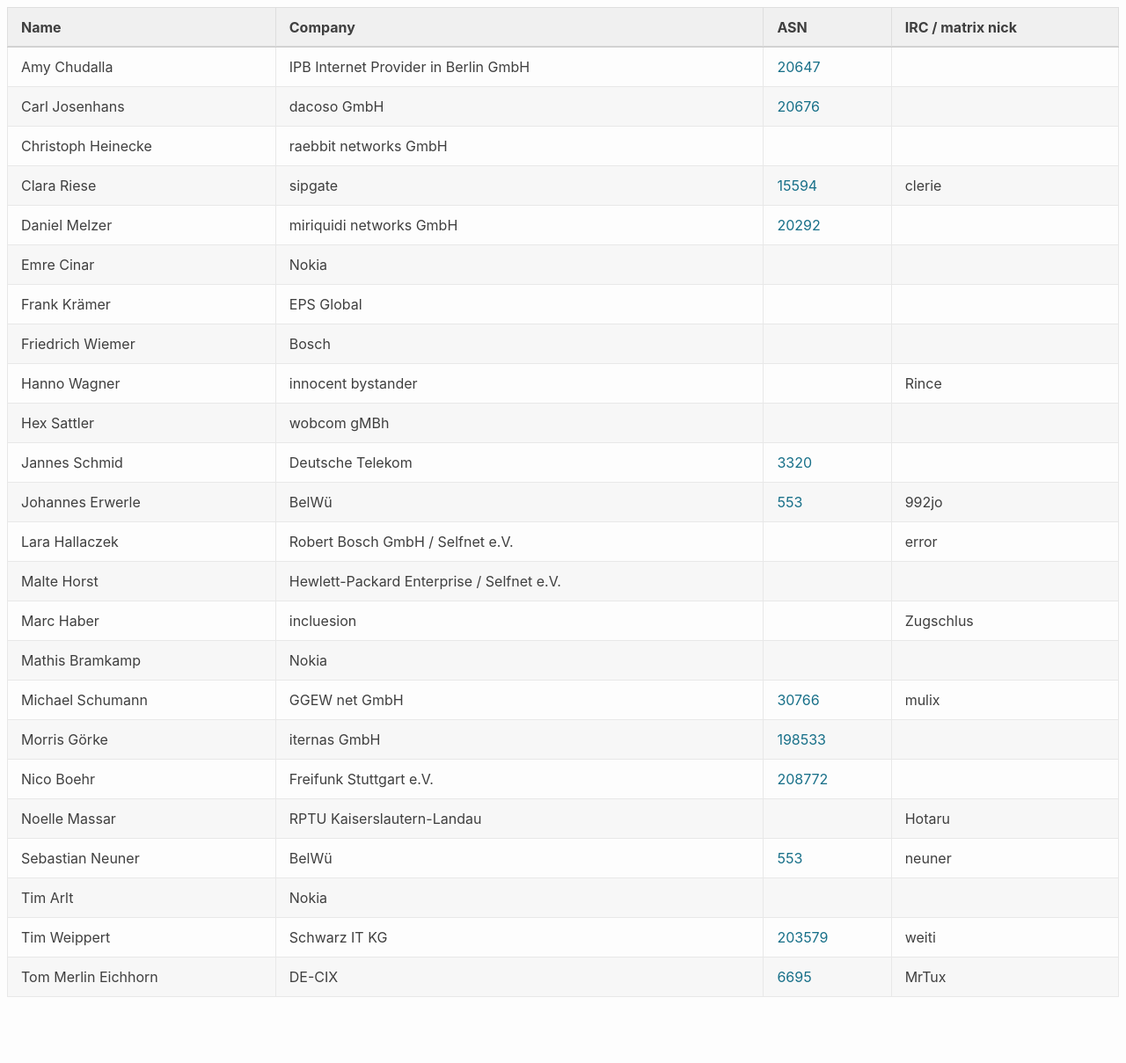
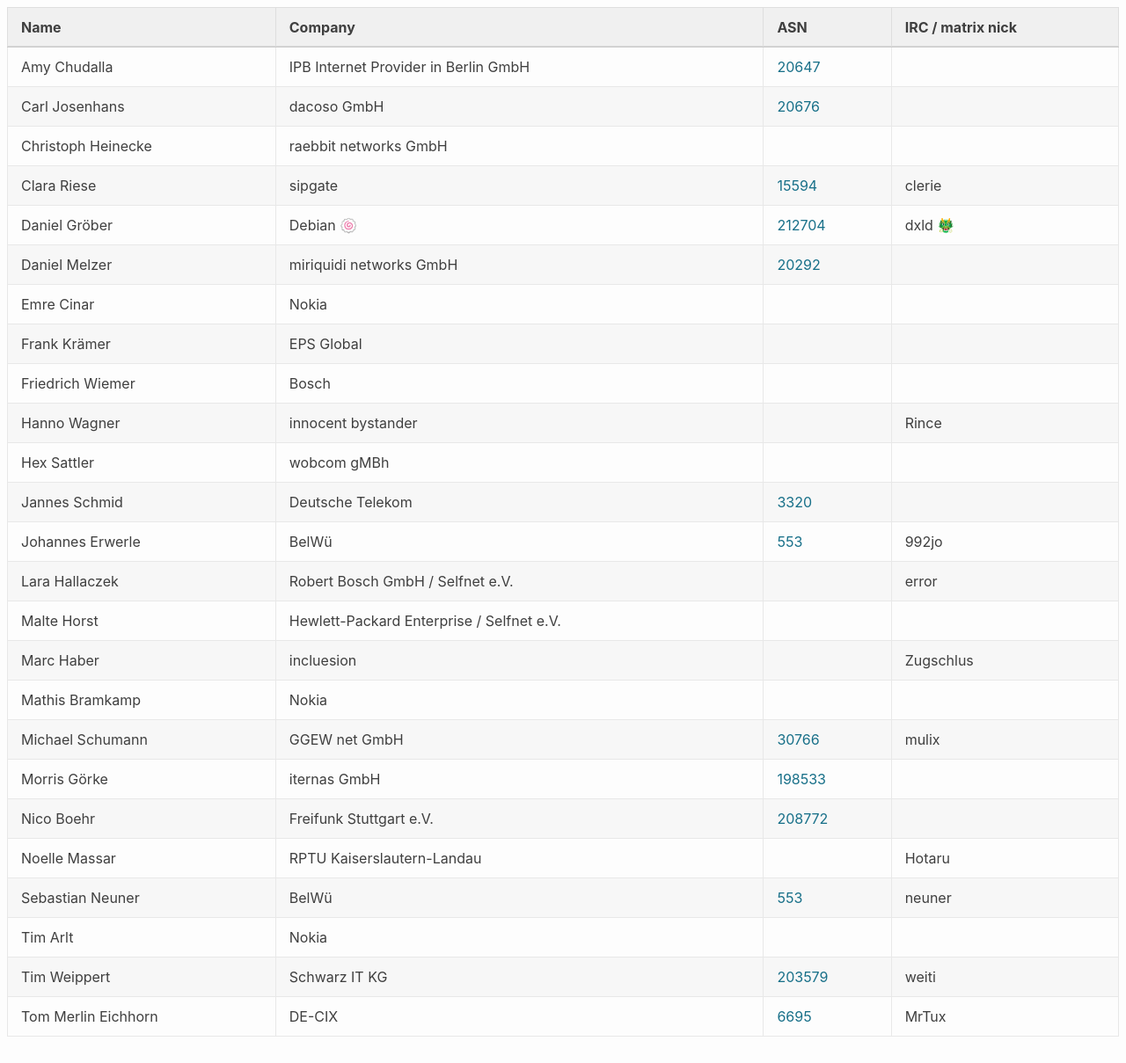
Before and after one commit to denog/pretix-attendeelist, a Jekyll site: the page built from denogmeetup25-06/index.markdown, in a window 1280 px wide and 1209 px high. Shown: the whole window at 88% size. Built offline with Jekyll 4.4.1, drawn with Linux system fonts in a browser that asks for light colours.

Commit message:
Latest data: Tue Jun  3 13:19:16 UTC 2025

```diff
--- a/_data/attendees_denogmeetup25-06.json
+++ b/_data/attendees_denogmeetup25-06.json
@@ -22,6 +22,12 @@
     "company": "sipgate",
     "irc": "clerie",
     "asn": "15594"
+  },
+  {
+    "name": "Daniel Gröber",
+    "company": "Debian 🍥",
+    "irc": "dxld 🐲",
+    "asn": "212704"
   },
   {
     "name": "Daniel Melzer",
```
